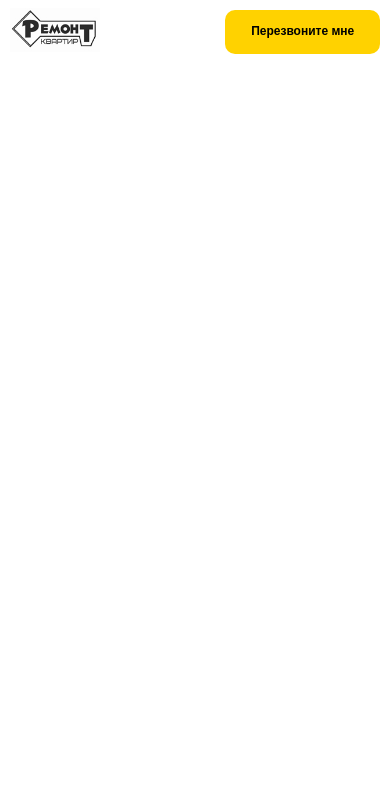
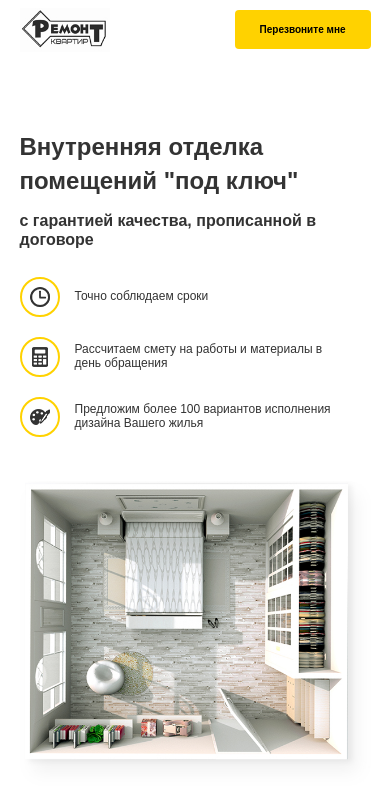
Before and after one commit to rasich/website, a plain HTML site: page src/index.html in a window 390 px wide. Drawn offline with Linux system fonts and the light colour scheme.

Commit message:
Сверстан блок и адаптирован блок hero

```diff
--- a/src/index.html
+++ b/src/index.html
@@ -42,5 +42,38 @@ prefix  	size width	Max container width
     </div>
   </nav>
 
+  <main>
+
+    <section class="hero">
+      <div class="container">
+        <div class="hero-block">
+          <div class="hero-text">
+            <h1 class="hero-text__title">Внутренняя отделка помещений "под ключ"</h1>
+            <span class="hero-text__subtitle">с гарантией качества, прописанной в договоре</span>
+
+            <ul class="hero-list">
+              <li class="hero-list__item">
+                <div class="hero-list__image"><img src="img/hero/clock.png" alt="clock"></div>
+                <span class="hero-list__text">Точно соблюдаем сроки</span>
+              </li>
+              <li class="hero-list__item">
+                <div class="hero-list__image"><img src="img/hero/calc.png" alt="calc"></div>
+                <span class="hero-list__text">Рассчитаем смету на работы и материалы в день обращения</span>
+              </li>
+              <li class="hero-list__item">
+                <div class="hero-list__image"><img src="img/hero/paint.png" alt="paint"></div>
+                <span class="hero-list__text">Предложим более 100 вариантов исполнения дизайна Вашего жилья</span>
+              </li>
+            </ul>
+          </div>
+          <div class="hero-image">
+            <img src="img/hero/hero-image.jpg" alt="План квартиры">
+          </div>
+        </div>
+      </div>
+    </section>
+
+  </main>
+
   </body>
 </html>
--- a/src/sass/_interface.sass
+++ b/src/sass/_interface.sass
@@ -12,11 +12,21 @@ img
 @media (max-width: 768px)
   .container
     max-width: 580px
-    width: 95%
+    width: 90%
+@media (max-width: 567px)
+  .container
+    max-width: 540px
+    width: 90%
+@media (max-width: 320px)
+  .container
+    max-width: 276px
+    width: 92%
+
+
 
 .button
   background-color: $main-color
-  padding: 18px 30px
+  padding: 18px 29px
   border: none
   border-radius: 10px
   font-weight: bold
--- /dev/null
+++ b/src/sass/blocks/_hero.sass
@@ -0,0 +1,68 @@
+.hero
+  padding: 50px 0
+  &-block
+    display: flex
+    // align-items: center
+  &-text
+    flex-basis: 47%
+    padding-right: 83px
+    &__title
+      font-size: 41px;
+      font-weight: bold;
+      line-height: 1.34;
+      margin-bottom: 40px
+    &__subtitle
+      display: inline-block
+      font-size: 20px;
+      font-weight: bold;
+      margin-bottom: 66px
+  &-list
+    margin: 0
+    padding: 0
+    &__item
+      display: flex
+      align-items: center
+      margin-bottom: 30px
+    &__image
+      width: 36px
+      height: 36px
+      border: solid 2px $main-color
+      display: flex
+      justify-content: center
+      align-items: center
+      border-radius: 50%
+      margin-right: 25px
+    &__text
+      max-width: 300px
+
+@media (max-width: 1200px)
+  .hero
+    &-block
+      flex-direction: column
+    &-list
+      margin-bottom: 44px
+    &-text
+      padding-right: 10px
+@media (max-width: 768px)
+  .hero
+    &-text
+      &__title
+        font-size: 24px
+        line-height: 1.4
+        margin-bottom: 15px
+      &__subtitle
+        font-size: 16px
+        margin-bottom: 28px
+    &-list
+      &__item
+        margin-bottom: 20px
+      &__text
+        font-size: 12px
+        max-width: 90%
+      &__image
+        margin-right: 15px
+@media (max-width: 567px)
+  .hero
+    &-list
+      &__text
+        max-width: 79%
--- a/src/sass/blocks/_navbar.sass
+++ b/src/sass/blocks/_navbar.sass
@@ -11,15 +11,19 @@
   &__address
     display: flex
     flex-direction: column
-  &__button
-    margin-left: 30px
+    font-size: 13px
   &__phone
     display: inline-block
     font-size: 20px;
     font-weight: bold;
     color: $text-color
     text-decoration: none
-    margin-top: 10px
+    margin-top: 6px
+  &__button
+    margin-top: -3px
+    margin-left: 30px
+    font-size: 13px
+    font-weight: bold
 @media (max-width: 768px)
   .navbar
     &__contacts
@@ -29,3 +33,10 @@
       padding: 15px 26px
     &__logo
       width: 90px
+@media (max-width: 567px)
+  .navbar
+    &__button
+      margin-top: -5px
+      border-radius: 4px
+      font-size: 10px
+      padding: 14px 25px
--- a/src/sass/style.sass
+++ b/src/sass/style.sass
@@ -1,4 +1,6 @@
 @import 'colors'
 @import 'interface'
-/** импорт стирей navbar 1 **/
+/** импорт стирей navbar **/
 @import 'blocks/navbar'
+/** стили для главного экрана **/
+@import 'blocks/hero'
```
Also changed, not shown: src/css/style.css, src/img/hero/bg.jpg (renamed from src/img/main/bg.jpg), src/img/hero/calc.png (renamed from src/img/main/calc.png), src/img/hero/calc.svg (renamed from src/img/main/calc.svg), src/img/hero/clock.png (renamed from src/img/main/clock.png), src/img/hero/clock.svg (renamed from src/img/main/clock.svg), src/img/hero/hero-image.jpg (added), src/img/hero/paint.png (added), src/img/hero/paint.svg (renamed from src/img/main/paint.svg), src/img/main/1.jpg (deleted), src/img/main/paint.png (deleted), 1 other file.
